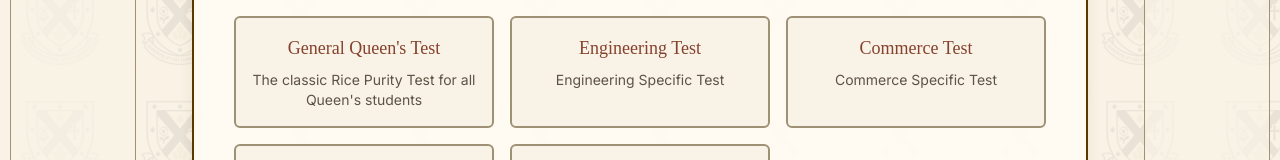
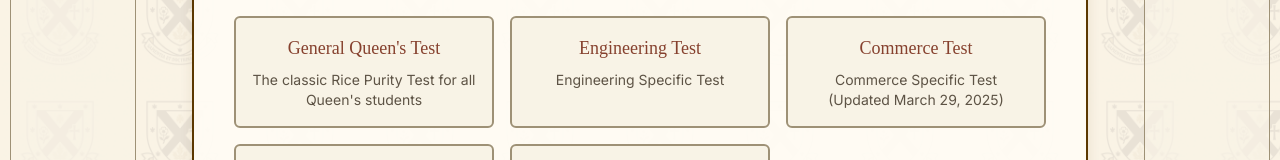
Before and after one commit to michael-han-dev/queenspurityscore, a Next.js app in the folder web/: page / in a window 1280 px wide. Shown: the part 518-678 px from the top of the page. Built offline with nearby package versions, Linux system fonts and the light colour scheme; no server answers.

Commit message:
minor edit

```diff
--- a/web/app/page.tsx
+++ b/web/app/page.tsx
@@ -47,7 +47,7 @@ export default function Home() {
             <Link href="/commerce" className="test-option bg-[#f8f3e6] border-2 border-[#9e9176] p-4 rounded-md text-center hover:bg-[#f0e9d6] transition-colors">
               <h3 className="font-medium text-lg text-[#86412e] mb-2">Commerce Test</h3>
               <p className="text-sm text-[#5d5345]">
-                Commerce Specific Test
+                Commerce Specific Test (Updated March 29, 2025)
               </p>
             </Link>
 
```
